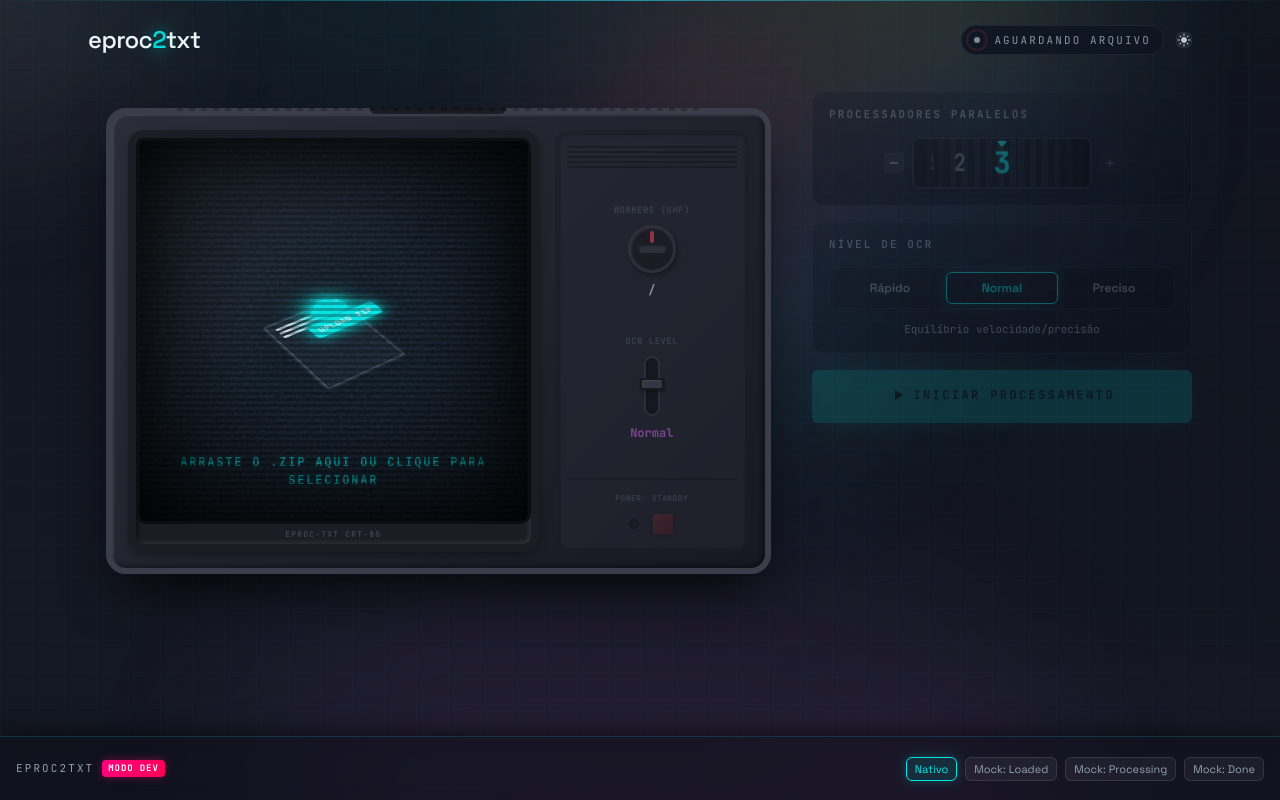
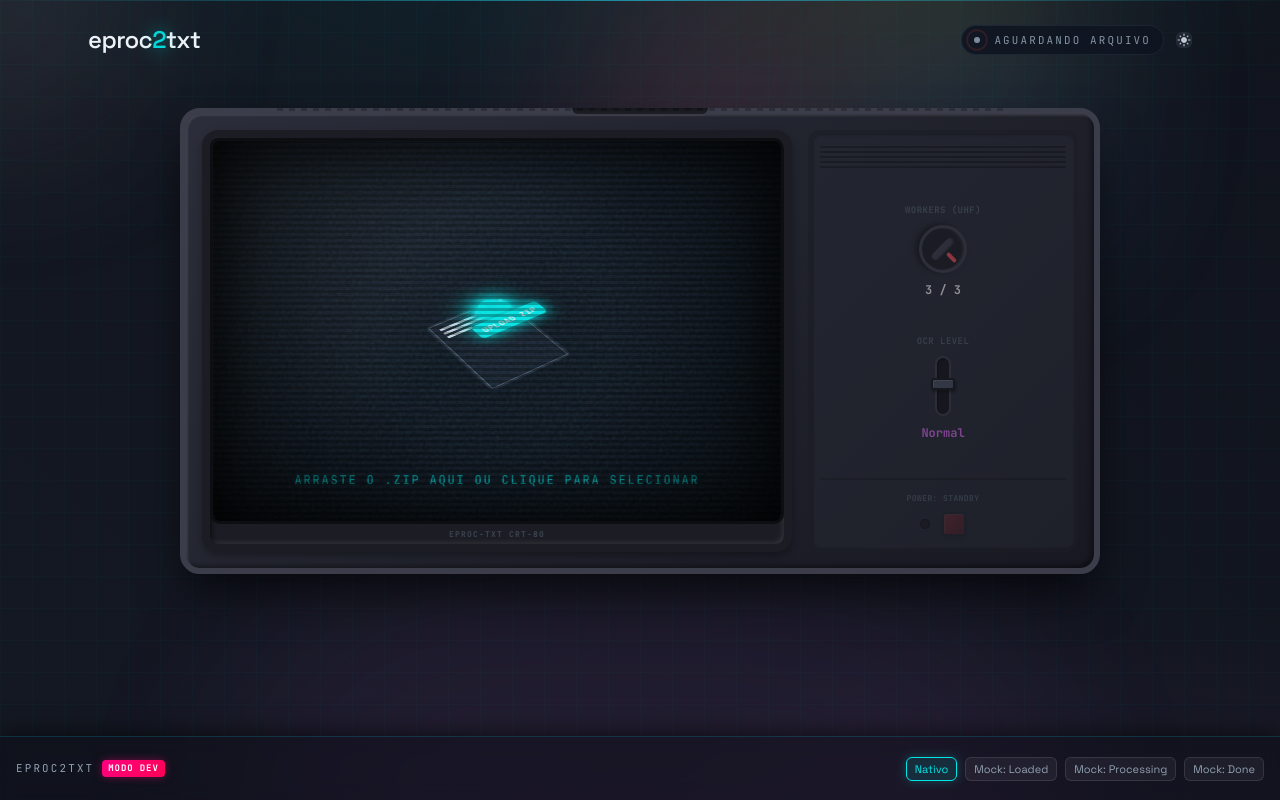
Before and after one commit to jonyduque/eproc2txt, a React (Vite) app: page / in a window 1280 px wide. Built offline with nearby package versions, Linux system fonts and the light colour scheme.

Commit message:
refac(App): pass config props to RetroTV and remove ConfigPanel

```diff
--- a/src/App.jsx
+++ b/src/App.jsx
@@ -1,5 +1,4 @@
 import { useEffect, useRef, useState } from "react";
-import ConfigPanel from "./components/ConfigScreen/ConfigPanel/ConfigPanel.tsx";
 import ConfigScreen from "./components/ConfigScreen/ConfigScreen.jsx";
 import DoneScreen from "./components/DoneScreen/DoneScreen.tsx";
 import BackgroundFX from "./components/Layout/Background/BackgroundFX.jsx";
@@ -159,19 +158,11 @@ export default function App() {
 			<Header statusClass={statusClass} statusLabel={statusLabel} />
 
 			<section className="app-content-wrapper">
-				<div className="retro-tv-layout-grid">
-					<div className="retro-tv-left-column">
+				<div className="retro-tv-layout-grid-single">
 					<RetroTV
 						isSwitchingChannel={isSwitchingChannel}
-							isLoading={globalLoading || status === "processing"}
-						>
-							{renderScreen()}
-						</RetroTV>
-					</div>
-					<div className="retro-tv-right-column">
-						<ConfigPanel
-							disabled={status !== "configuring"}
-							workers={maxWorkers}
+						status={status}
+						maxWorkers={maxWorkers}
 						setWorkers={setWorkers}
 						maxAllowedWorkers={Math.max(navigator.hardwareConcurrency || 3, 3)}
 						tessModel={tessModel}
@@ -179,8 +170,9 @@ export default function App() {
 						selectedPathsSize={selectedPaths?.size || 0}
 						handleStartClick={handleStartClick}
 						ignoredFiles={ignoredFiles}
-						/>
-					</div>
+					>
+						{renderScreen()}
+					</RetroTV>
 				</div>
 			</section>
 
```
Lines whose indentation alone changed are shown as unchanged.
